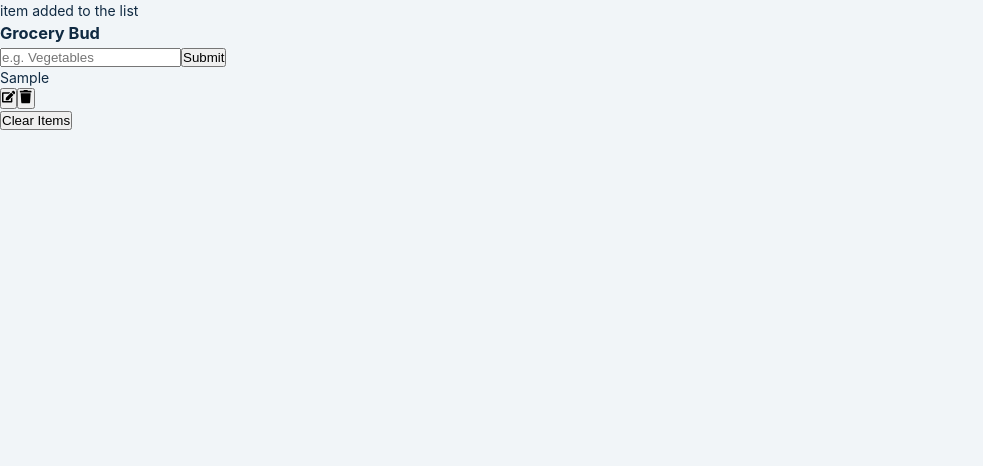
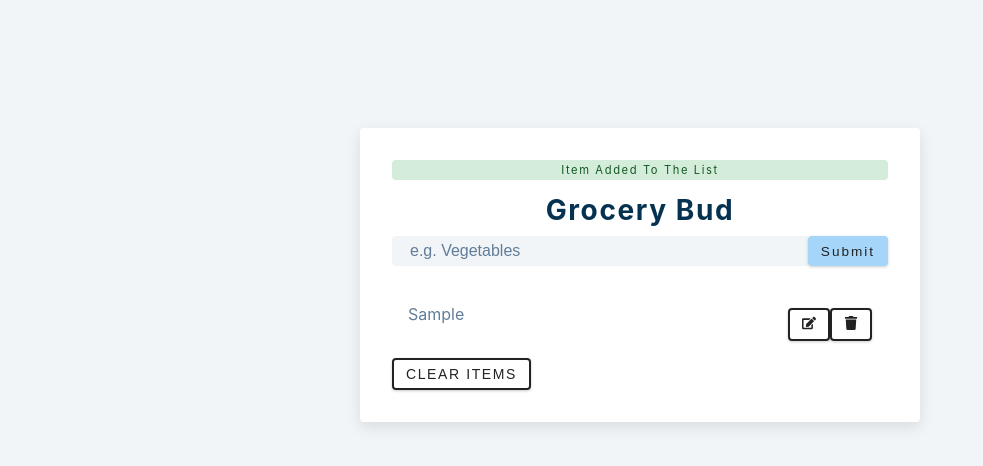
Before and after one commit to ROHITchin995/grocery-bud, a React (Create React App) app: page / in a window 1280 px wide. Both pictures are taken after typing "Sample" into the empty fields and a click on the button "Submit". Shown: the top 466 px of the page, without its empty margins (0-983 px from the left). Built offline with nearby package versions, Linux system fonts and the light colour scheme; the HTML template or start-up script is replaced by a standard one.

Commit message:
list and grocery container css done

```diff
--- a/src/App.js
+++ b/src/App.js
@@ -68,20 +68,21 @@ function App() {
   }
 
   return (
-    <section>
-      <form onSubmit={handleSubmit}>
+    <main>
+    <section className='section_center'>
+      <form className='grocery_form' onSubmit={handleSubmit}>
         {alert.show && <Alert {...alert} removeAlert={showAlert} list={list} />}
         <h3>Grocery Bud</h3>
-        <div>
-          <input type="text" value={name} placeholder="e.g. Vegetables" onChange={(e) => setName(e.target.value)} />
-          <button type="submit">
+        <div className='form_control'>
+          <input className='grocery_input' type="text" value={name} placeholder="e.g. Vegetables" onChange={(e) => setName(e.target.value)} />
+          <button className='submit_button' type="submit">
             {isEditing ? 'Edit' : 'Submit'}
           </button>
         </div>
       </form>
       <div>
         {list.length > 0 && (
-          <div>
+          <div className='grocery_container'>
             <List items={list} removeItem={removeItem} editItem={editItem}/>
             <button onClick={clearList}>
               Clear Items
@@ -91,6 +92,7 @@ function App() {
 
       </div>
     </section>
+    </main>
   );
 }
 
--- a/src/List.js
+++ b/src/List.js
@@ -9,7 +9,7 @@ export const List = ({ items, removeItem, editItem }) => {
       {items.map((items) => {
         const { id, title } = items;
         return (
-          <article key={id}>
+          <article className='grocery_item' key={id}>
             <p>{title}</p>
             <div>
               <button onClick={()=> editItem(id)}>
--- a/src/index.css
+++ b/src/index.css
@@ -62,3 +62,177 @@ body {
     line-height: 1.5;
     font-size: 0.875rem;
 }
+h1,
+h2,
+h3,
+h4 {
+  letter-spacing: var(--spacing);
+  text-transform: capitalize;
+  line-height: 1.25;
+  margin-bottom: 0.75rem;
+}
+h1 {
+  font-size: 3rem;
+}
+h2 {
+  font-size: 2rem;
+}
+h3 {
+  font-size: 1.25rem;
+}
+h4 {
+  font-size: 0.875rem;
+}
+p {
+  margin-bottom: 1.25rem;
+  color: var(--clr-grey-5);
+}
+button{
+  text-transform: uppercase;
+  background: transparent;
+  color: var(--clr-black);
+  padding: 0.375rem 0.75rem;
+  letter-spacing: var(--spacing);
+  display: inline-block;
+  transition: var(--transition);
+  font-size: 0.875rem;
+  border: 2px solid var(--clr-black);
+  cursor: pointer;
+  box-shadow: 0 1px 3px rgba(0, 0, 0, 0.2);
+  border-radius: var(--radius);
+}
+button:hover{
+  color: var(--clr-white);
+  background: var(--clr-black);
+}
+section{
+  padding: 5rem 0;
+}
+.section_center{
+  width: 90vw;
+  margin: 0 auto;
+  max-width: 35rem;
+  margin-top: 8rem;
+}
+/*
+===============
+List
+===============
+*/
+.section_center{
+  background: var(--clr-white);
+  border-radius: var(--radius);
+  box-shadow: var(--light-shadow);
+  transition: var(--transition);
+  padding: 2rem;
+}
+.section_center:hover {
+  box-shadow: var(--dark-shadow);
+}
+.alert {
+  margin-bottom: 1rem;
+  height: 1.25rem;
+  display: grid;
+  align-items: center;
+  text-align: center;
+  font-size: 0.7rem;
+  border-radius: 0.25rem;
+  letter-spacing: var(--spacing);
+  text-transform: capitalize;
+}
+.alert-danger {
+  color: #721c24;
+  background: #f8d7da;
+}
+.alert-success {
+  color: #155724;
+  background: #d4edda;
+}
+.grocery_form{
+  color: var(--clr-primary-1);
+  margin-bottom: 1.5rem;
+  text-align: center;
+}
+.form_control{
+  display: flex;
+  justify-content: center;
+}
+.grocery_input{
+  padding: 0.25rem;
+  padding-left: 1rem;
+  background: var(--clr-grey-10);
+  border-top-left-radius: var(--radius);
+  border-bottom-left-radius: var(--radius);
+  border-color: transparent;
+  font-size: 1rem;
+  flex: 1 0 auto;
+  color: var(--clr-grey-5);
+}
+.grocery_input::placeholder{
+  font-family: var(--ff-secondary);
+  color: var(--clr-grey-5);
+}
+.submit_button{
+  background: var(--clr-primary-8);
+  border-color: transparent;
+  flex: 0 0 5rem;
+  display: grid;
+  align-items: center;
+  padding: 0.25rem;
+  text-transform: capitalize;
+  letter-spacing: 2px;
+  border-top-right-radius: var(--radius);
+  border-bottom-right-radius: var(--radius);
+  cursor: pointer;
+  content: var(--clr-primary-5);
+  transition: var(--transition);
+  font-size: 0.85rem;
+}
+.submit_button:hover{
+  background: var(--clr-primary-5);
+  color: var(--clr-white);
+}
+.grocery_container{
+  margin-top: 2rem;
+}
+.grocery_item{
+  display: flex;
+  align-items: center;
+  justify-content: space-between;
+  margin-bottom: 0.5rem;
+  transition: var(--transition);
+  padding: 0.25rem 1rem;
+  border-radius: var(--radius);
+  text-transform: capitalize;
+}
+..grocery_item:hover{
+  color: var(--clr-grey-5);
+}
+@media screen and (min-width: 992px) {
+  .section-center {
+    width: 95vw;
+  }
+}
+@media screen and (min-width: 800px) {
+  h1 {
+    font-size: 4rem;
+  }
+  h2 {
+    font-size: 2.5rem;
+  }
+  h3 {
+    font-size: 1.75rem;
+  }
+  h4 {
+    font-size: 1rem;
+  }
+  body {
+    font-size: 1rem;
+  }
+  h1,
+  h2,
+  h3,
+  h4 {
+    line-height: 1;
+  }
+}
```
